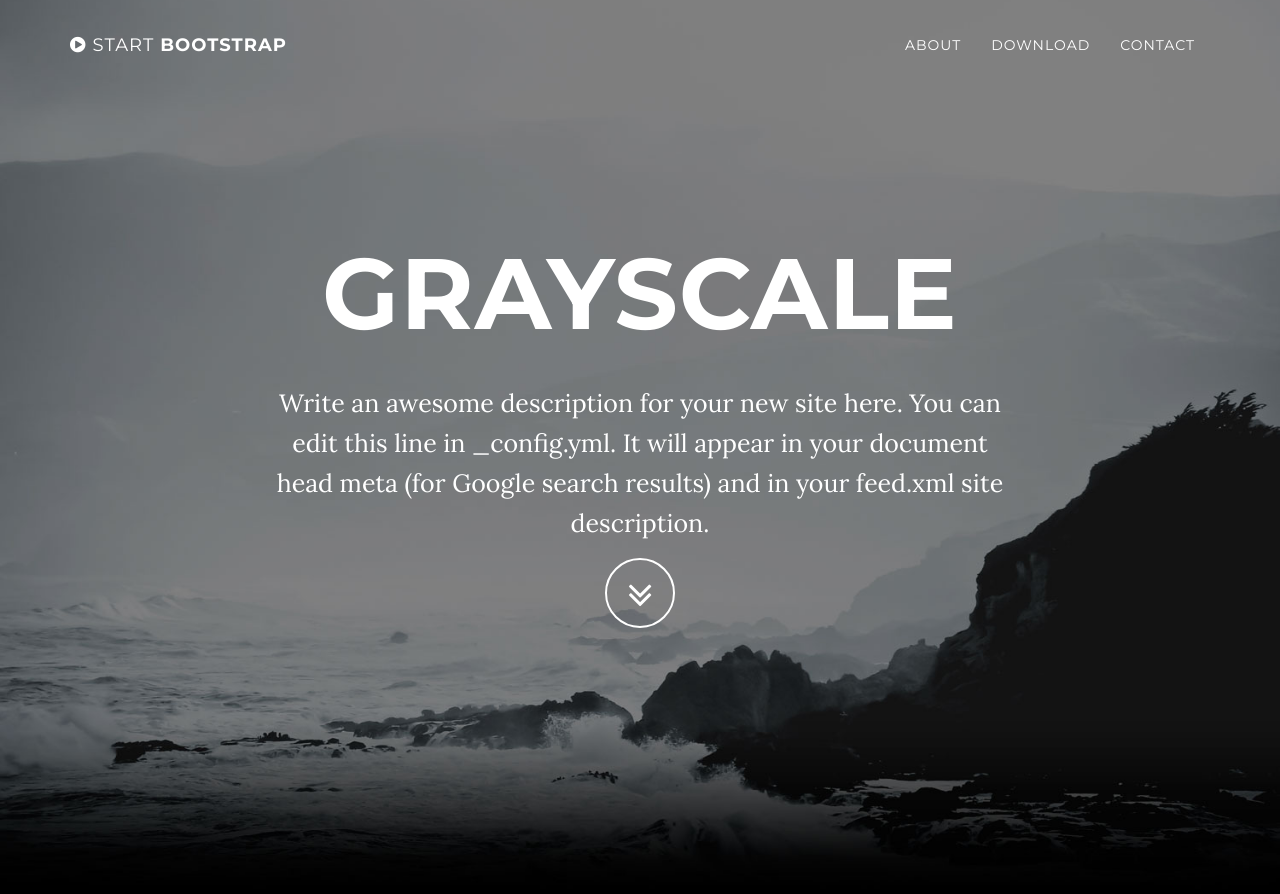
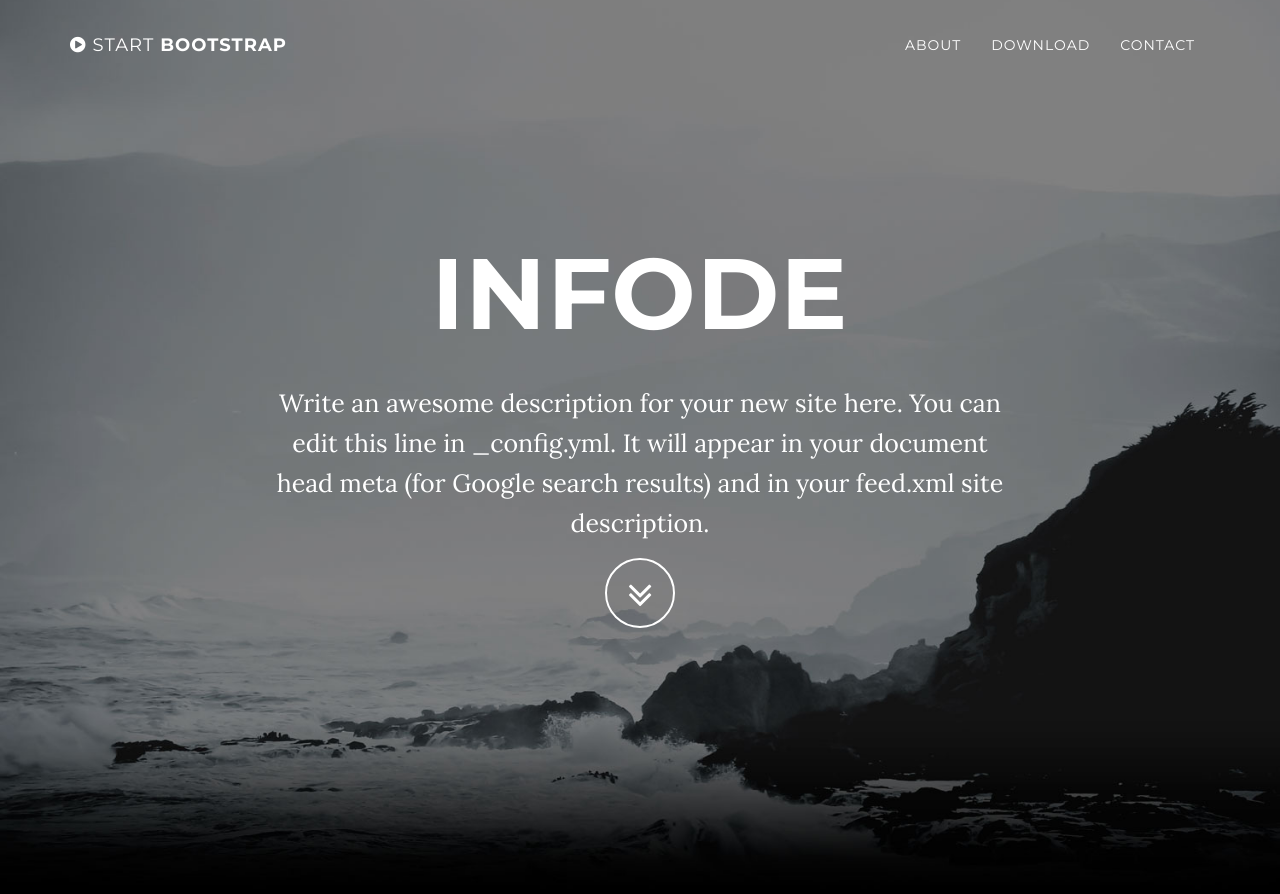
Before and after one commit to chrisjbawden/infode, a Jekyll site: the page built from index.html, in a window 1280 px wide and 900 px high. Shown: the top 894 px of the window. Built offline with Jekyll 4.4.1, drawn with Linux system fonts in a browser that asks for light colours.

Commit message:
Update _config.yml

```diff
--- a/_config.yml
+++ b/_config.yml
@@ -1,5 +1,5 @@
 # Site settings
-title: Grayscale
+title: Infode
 email: your-email@domain.com
 url: https://example.github.io
 description: "Write an awesome description for your new site here. You can edit this line in _config.yml. It will appear in your document head meta (for Google search results) and in your feed.xml site description."
```
